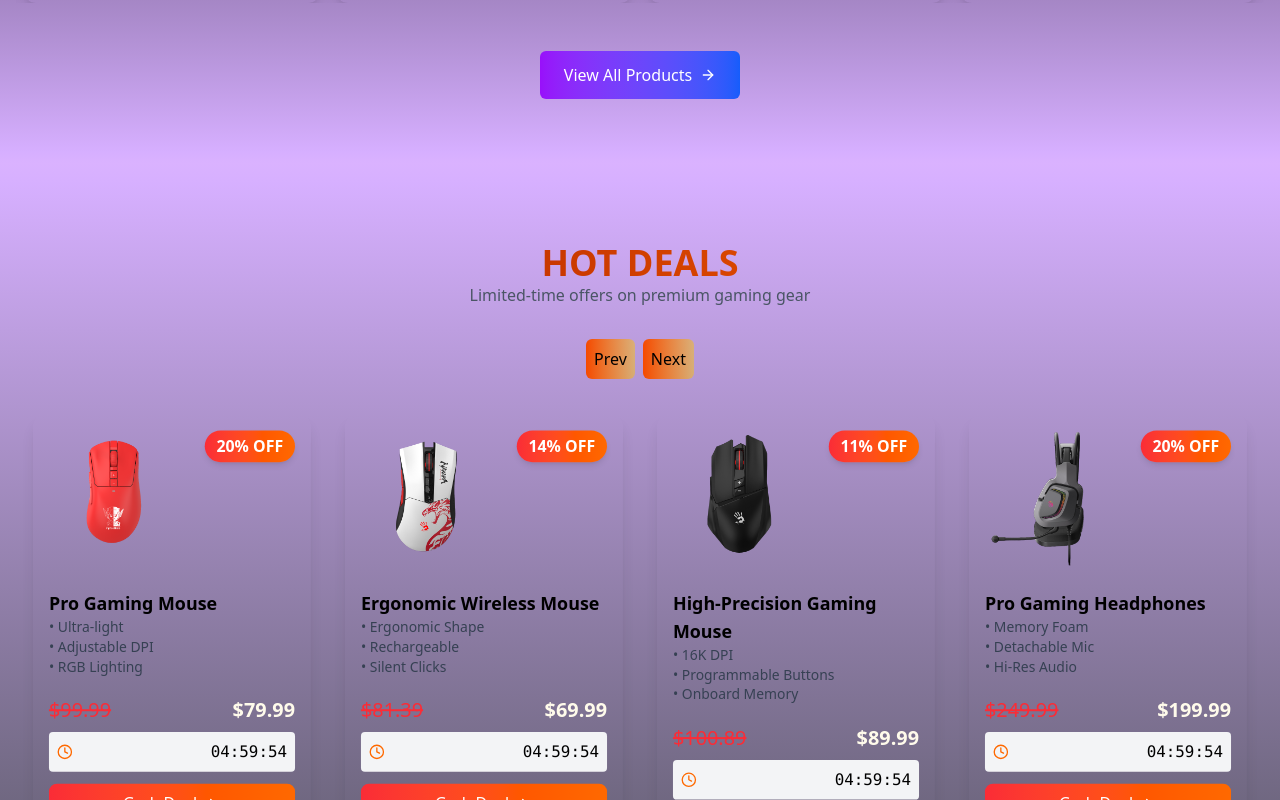
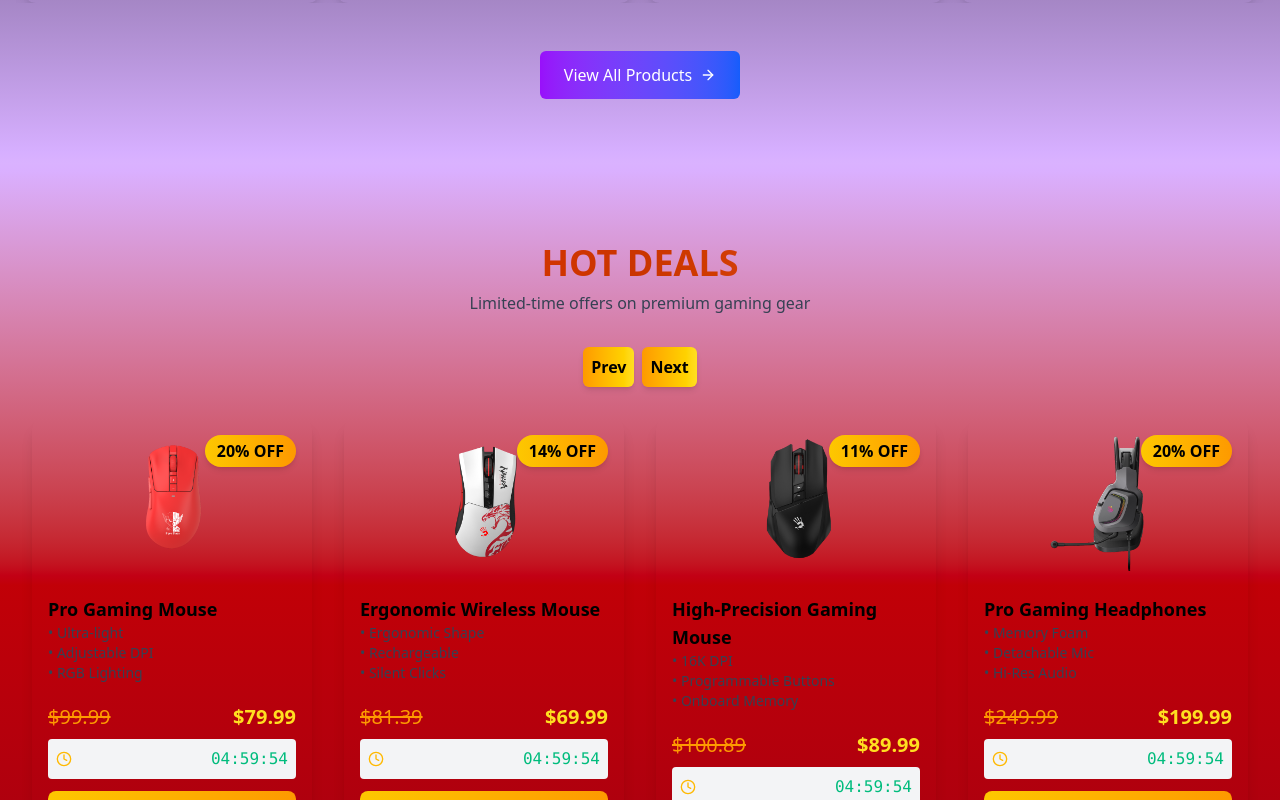
Before and after one commit to S-Q-Ali/Internship-Practice-Project, a React (Vite) app in the folder my-project/: page / in a window 1280 px wide. Shown: the part 2000-2800 px from the top of the page. Built offline with nearby package versions, Linux system fonts and the light colour scheme.

Commit message:
change in colors

```diff
--- a/my-project/src/components/Deals.jsx
+++ b/my-project/src/components/Deals.jsx
@@ -124,61 +124,48 @@ export default function DealsSection() {
   };
 
   return (
-    <section className="py-20 bg-gradient-to-b from-purple-300 to-zinc-600 dark:from-gray-700 dark:to-gray-950 overflow-hidden">
+    <section className="py-20 bg-gradient-to-b  from-purple-300 via-red-700 to-red-800 dark:from-teal-800 dark:to-gray-950 overflow-hidden">
   <div className="container mx-auto px-4">
     {/* header */}
     <div className="text-center mb-8">
-          <h2 className="text-3xl md:text-4xl font-bold bg-clip-text text-transparent bg-gradient-to-r from-red-800 to-orange-500">
+      <h2 className="text-3xl md:text-4xl font-bold bg-clip-text text-transparent bg-gradient-to-r from-red-500 via-orange-700 to-red-400 mb-2">
         HOT DEALS
       </h2>
-          <p className="text-gray-600 dark:text-gray-300">
+      <p className="text-gray-700 dark:text-gray-300">
         Limited-time offers on premium gaming gear
       </p>
     </div>
 
-        {/* controls (optional) */}
+    {/* controls */}
     <div className="flex justify-center mb-4 gap-2">
-          <button onClick={prev} className="p-2 bg-gradient-to-r from-orange-600 to-yellow-400/45 rounded-md">
+      <button onClick={prev} className="p-2 bg-gradient-to-r from-amber-500 to-yellow-300 rounded-md text-black font-semibold shadow-md hover:scale-105 transition">
         Prev
       </button>
-          <button onClick={next} className="p-2 bg-gradient-to-r from-orange-600 to-yellow-400/45 rounded-md">
+      <button onClick={next} className="p-2 bg-gradient-to-r from-amber-500 to-yellow-300 rounded-md text-black font-semibold shadow-md hover:scale-105 transition">
         Next
       </button>
     </div>
 
-        {/* slider viewport */}
+    {/* slider */}
     <div className="overflow-hidden">
       <div ref={sliderRef} className="flex" style={trackStyle}>
         {pages.map((page, pageIdx) => (
-              <div
-                key={pageIdx}
-                data-slide={pageIdx}
-                className="flex"
-                style={{ width: `${100 / slidesCount}%` }} // each slide occupies 1 / slidesCount of track
-              >
+          <div key={pageIdx} className="flex" style={{ width: `${100 / slidesCount}%` }}>
             {page.map((deal) => (
-                  <div
-                    key={deal.id}
-                    className="p-4"
-                    style={{ width: `${100 / cardsPerPage}%` }}
-                  >
+              <div key={deal.id} className="p-4" style={{ width: `${100 / cardsPerPage}%` }}>
                 <div className="deal-card relative dark:bg-gray-800 rounded-xl shadow-lg overflow-hidden transform transition-all duration-500 hover:-translate-y-2 hover:shadow-2xl">
-                      <div className="absolute top-4 right-4 bg-gradient-to-r from-red-500 to-orange-500 text-white font-bold py-1 px-3 rounded-full shadow-md z-10">
+
+                  {/* discount badge */}
+                  <div className="absolute top-4 right-4 bg-gradient-to-r from-yellow-400 to-amber-500 text-black font-bold py-1 px-3 rounded-full shadow-md z-10">
                     {deal.discount}
                   </div>
 
-                      <div className="h-40 flex items-center justify-cente dark:bg-gray-700">
-                        <img
-                          src={deal.image}
-                          alt={deal.title}
-                          className="max-h-full p-2"
-                        />
+                  <div className="h-40 flex items-center justify-center dark:bg-gray-700">
+                    <img src={deal.image} alt={deal.title} className="max-h-full p-2" />
                   </div>
 
                   <div className="p-4">
-                        <h3 className="font-bold text-lg dark:text-zinc-200">
-                          {deal.title}
-                        </h3>
+                    <h3 className="font-bold text-lg dark:text-zinc-200">{deal.title}</h3>
                     <ul className="text-sm text-gray-700 dark:text-gray-300 mb-3">
                       {deal.features.map((f, i) => (
                         <li key={i}>• {f}</li>
@@ -186,25 +173,20 @@ export default function DealsSection() {
                     </ul>
 
                     <div className="flex items-center justify-between text-xl py-2">
-                          <span className="line-through text-red-500">
-                            {deal.originalPrice}
-                          </span>
-                          <span className="font-semibold text-amber-50">
-                            {deal.dealPrice}
-                          </span>
+                      <span className="line-through text-amber-500">{deal.originalPrice}</span>
+                      <span className="font-semibold text-yellow-300">{deal.dealPrice}</span>
                     </div>
 
                     <div className="flex items-center justify-between bg-gray-100 dark:bg-gray-700 p-2 rounded">
-                          <FiClock className="text-orange-500" />
-                          <span className="font-mono dark:text-amber-600">
-                            {deal.timeLeft}
-                          </span>
+                      <FiClock className="text-amber-400" />
+                      <span className="font-mono text-emerald-500 dark:text-yellow-400">{deal.timeLeft}</span>
                     </div>
 
-                        <button className="w-full mt-3 bg-gradient-to-r from-red-500 to-orange-500 text-white py-2 rounded-lg flex items-center justify-center">
+                    <button className="w-full mt-3 bg-gradient-to-r from-yellow-400 to-amber-500 text-black font-semibold py-2 rounded-lg flex items-center justify-center hover:scale-105 transition">
                       Grab Deal <FiChevronRight className="ml-2" />
                     </button>
                   </div>
+
                 </div>
               </div>
             ))}
@@ -219,14 +201,13 @@ export default function DealsSection() {
         <button
           key={i}
           onClick={() => setSlideIndex(i)}
-              className={`w-3 h-3 rounded-full ${
-                i === slideIndex ? "bg-red-500 w-6" : "bg-gray-300"
-              }`}
+          className={`w-3 h-3 rounded-full ${i === slideIndex ? "bg-amber-500 w-6" : "bg-gray-300"}`}
         />
       ))}
     </div>
   </div>
 </section>
+
   );
 }
 
--- a/my-project/src/components/Navbar.jsx
+++ b/my-project/src/components/Navbar.jsx
@@ -13,7 +13,7 @@ export default function Navbar({ darkMode, setDarkMode }) {
   const [isMenuOpen, setIsMenuOpen] = useState(false);
 
   return (
-    <nav className="bg-gradient-to-r to-purple-900/60 from-zinc-900 w-full backdrop-blur-sm border-b border-border sticky top-0 z-30 text-amber-50 shadow-sm">
+    <nav className="bg-gradient-to-r to-purple-900/60 via-red-400/60 from-zinc-900 w-full backdrop-blur-sm border-b border-border sticky top-0 z-30 text-amber-50 shadow-sm">
       <div className="max-w-7xl mx-auto px-4 sm:px-6 lg:px-8">
         <div className="flex justify-between items-center h-16">
           <Link to="/" className="flex items-center space-x-2 group">
```
Lines whose indentation alone changed are shown as unchanged.
